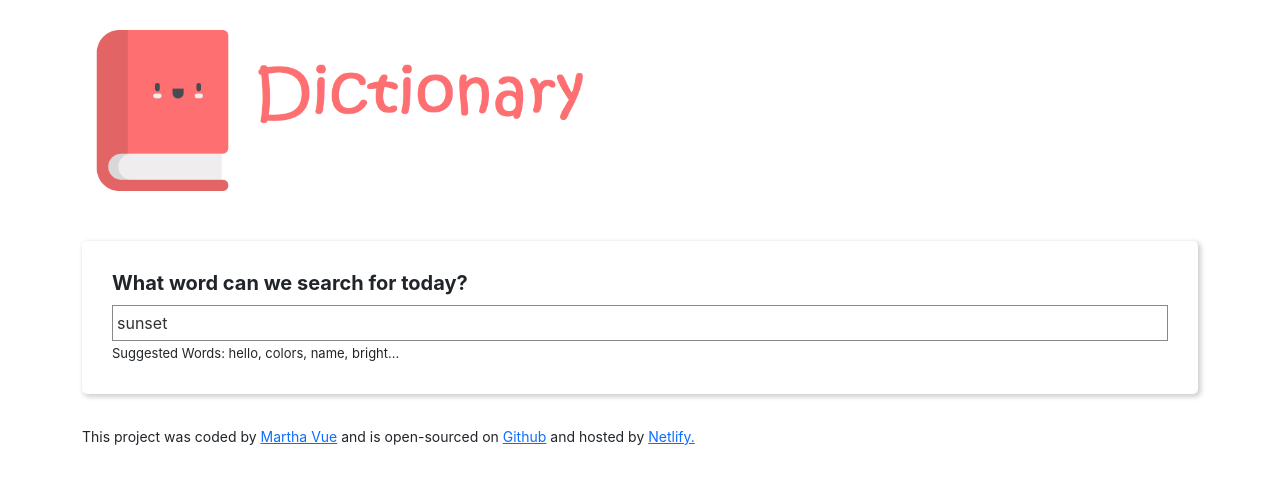
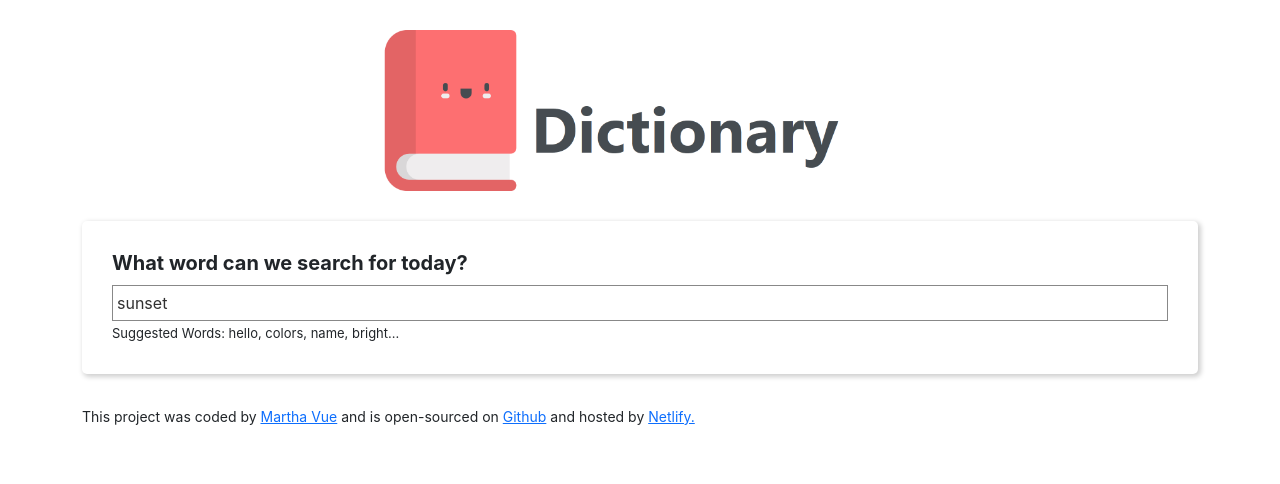
Before and after one commit to MartyVue/dictionary-project, a React (Create React App) app: page / in a window 1280 px wide. Shown: the top 484 px of the page. Built offline with nearby package versions, Linux system fonts and the light colour scheme; no server answers.

Commit message:
edited logo

```diff
--- a/src/App.css
+++ b/src/App.css
@@ -5,7 +5,7 @@
 .App-logo {
 	max-width: 540px;
 	display: block;
-	margin-bottom: 50px;
+	margin: 30px auto;
 }
 
 .App-footer {
```
Also changed, not shown: src/logo.png.
